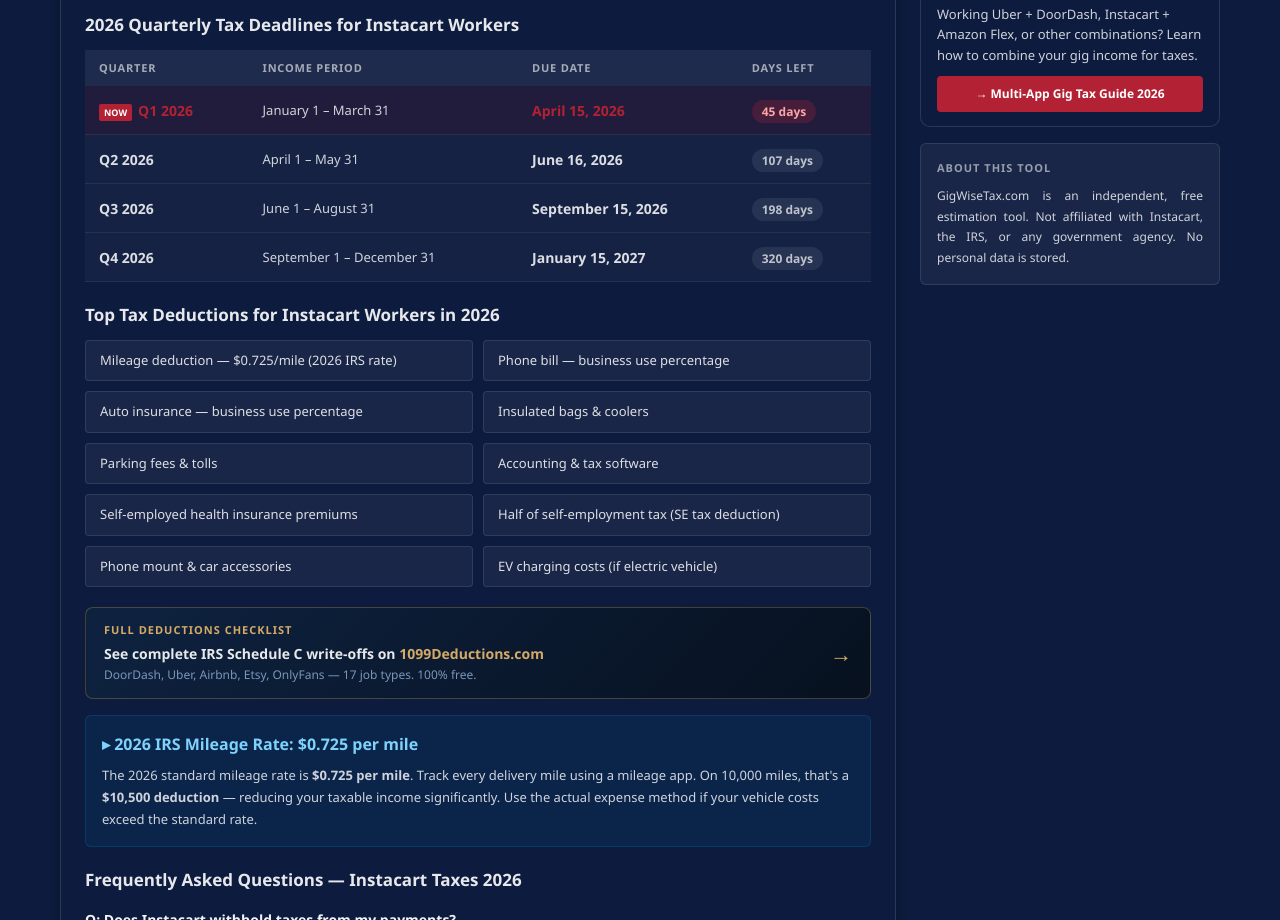
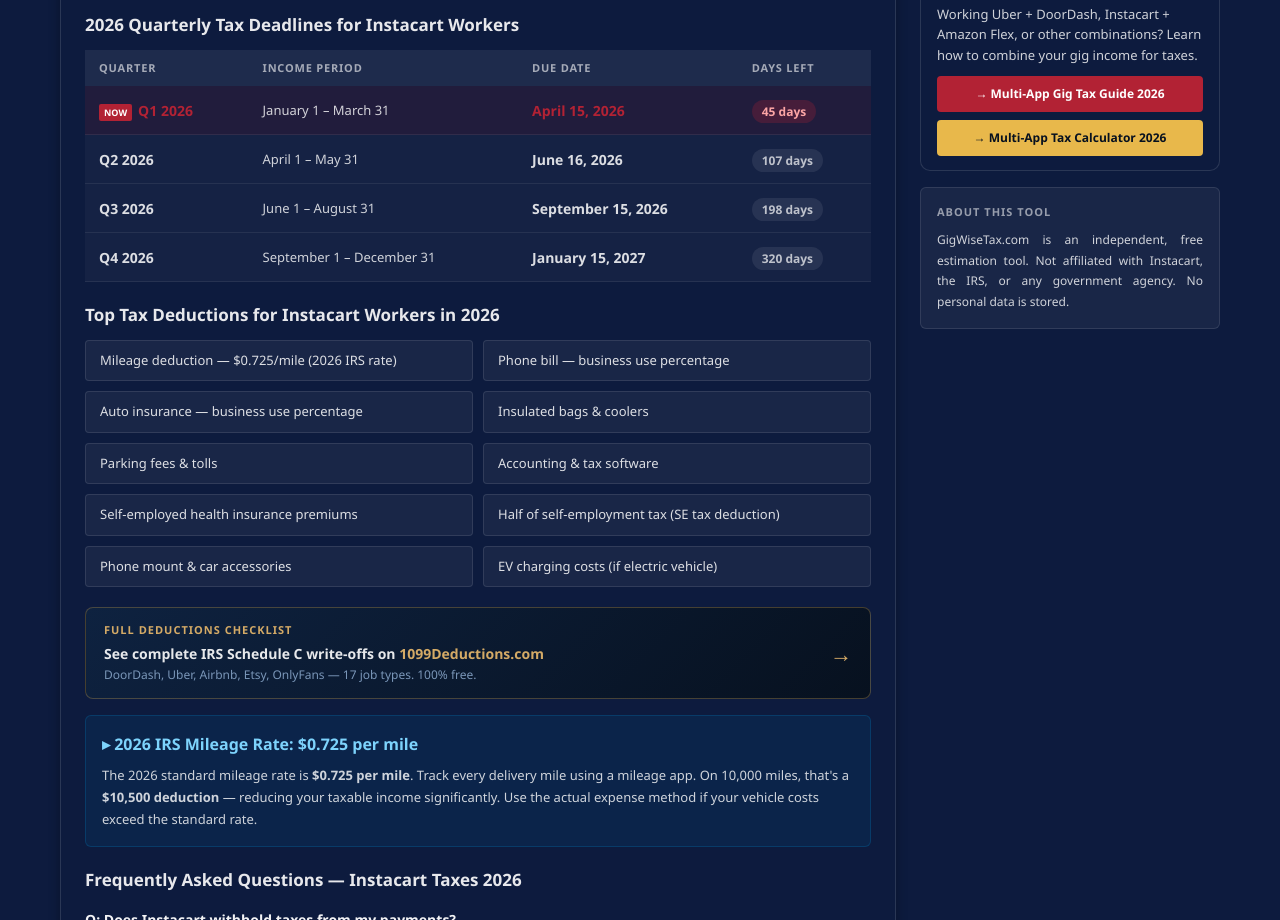
Before and after one commit to devqrcraft-ui/gigwisetax, a Next.js app: page /instacart in a window 1280 px wide. Shown: the part 1340-2260 px from the top of the page. Built offline with nearby package versions, Linux system fonts and the light colour scheme.

Commit message:
feat: add multi-platform calculator cross-links on doordash/uber/instacart

```diff
--- a/app/doordash/page.tsx
+++ b/app/doordash/page.tsx
@@ -406,6 +406,11 @@ export default function PlatformPage({ params }: { params: { platform: string }
                     → Multi-App Gig Tax Guide 2026
                   </div>
                 </a>
+                <a href="/multi-platform-gig-tax-calculator-2026" style={{ textDecoration: 'none', display: 'block', marginTop: 8 }}>
+                  <div style={{ background: '#e8b84b', color: '#07111F', padding: '9px 0', borderRadius: 4, fontSize: 12, fontWeight: 700, textAlign: 'center' as const, cursor: 'pointer' }}>
+                    → Multi-App Tax Calculator 2026
+                  </div>
+                </a>
               </div>
             </div>
 
--- a/app/instacart/page.tsx
+++ b/app/instacart/page.tsx
@@ -408,6 +408,11 @@ export default function PlatformPage({ params }: { params: { platform: string }
                     → Multi-App Gig Tax Guide 2026
                   </div>
                 </a>
+                <a href="/multi-platform-gig-tax-calculator-2026" style={{ textDecoration: 'none', display: 'block', marginTop: 8 }}>
+                  <div style={{ background: '#e8b84b', color: '#07111F', padding: '9px 0', borderRadius: 4, fontSize: 12, fontWeight: 700, textAlign: 'center' as const, cursor: 'pointer' }}>
+                    → Multi-App Tax Calculator 2026
+                  </div>
+                </a>
               </div>
             </div>
 
--- a/app/uber/page.tsx
+++ b/app/uber/page.tsx
@@ -406,6 +406,11 @@ export default function PlatformPage({ params }: { params: { platform: string }
                     → Multi-App Gig Tax Guide 2026
                   </div>
                 </a>
+                <a href="/multi-platform-gig-tax-calculator-2026" style={{ textDecoration: 'none', display: 'block', marginTop: 8 }}>
+                  <div style={{ background: '#e8b84b', color: '#07111F', padding: '9px 0', borderRadius: 4, fontSize: 12, fontWeight: 700, textAlign: 'center' as const, cursor: 'pointer' }}>
+                    → Multi-App Tax Calculator 2026
+                  </div>
+                </a>
               </div>
             </div>
 
```
